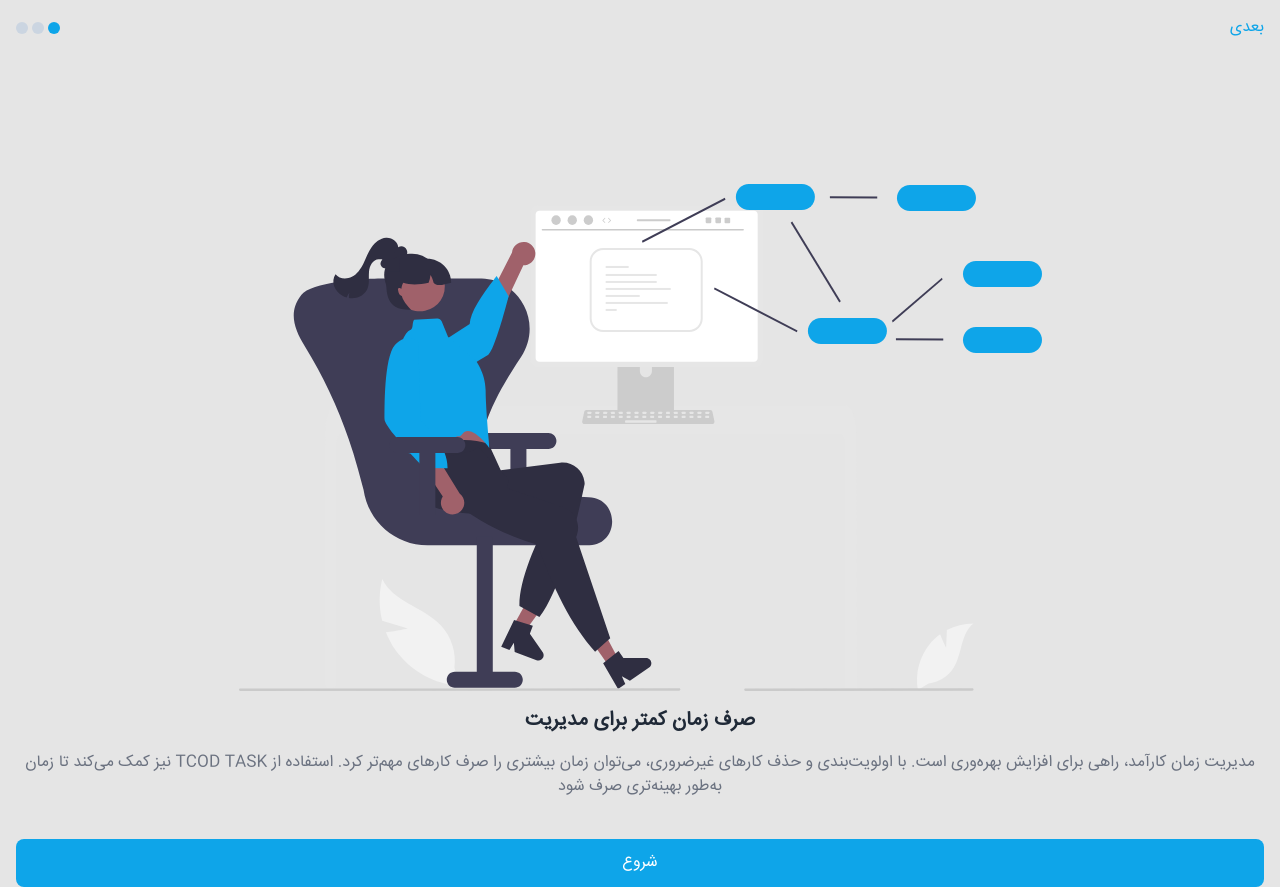
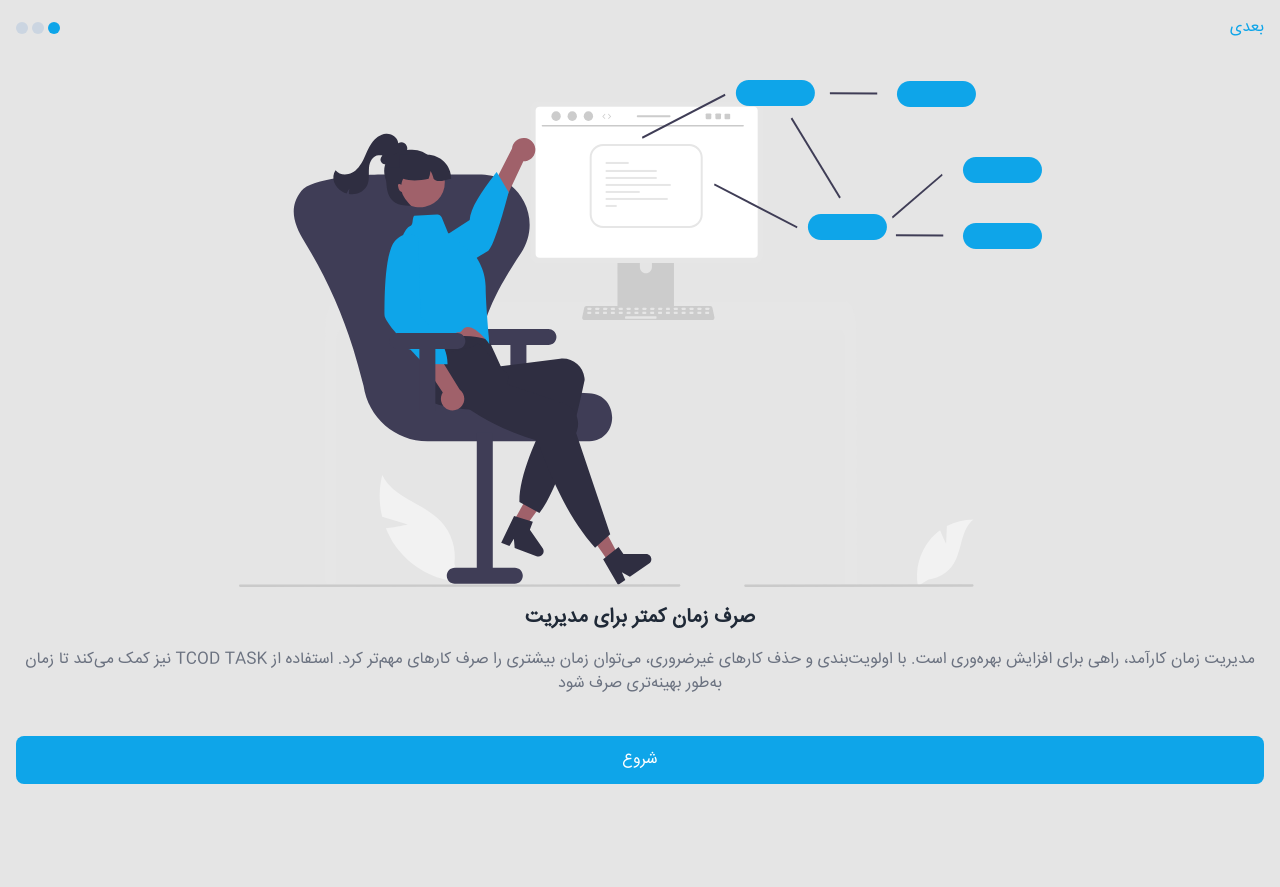
Before and after one commit to tcodt/task-manager, a React (Vite) app: page /start_explain in a window 1280 px wide. After the commit the page ends 800 px from the top, so only its background shows below. Built offline with nearby package versions, Linux system fonts and the light colour scheme.

Commit message:
update starting pages

```diff
--- a/src/pages/GetStartedExplain/GetStartedExplain.jsx
+++ b/src/pages/GetStartedExplain/GetStartedExplain.jsx
@@ -35,14 +35,10 @@ export default function GetStartedExplain() {
   };
 
   return (
-    <div className="p-4 flex flex-col content-between h-screen">
-      <div className="flex flex-col">
+    <div className="p-4 flex flex-col justify-between h-screen">
       <div className="flex justify-between items-center">
         <div>
-            <button
-              className="text-base text-sky-500"
-              onClick={handleNextButton}
-            >
+          <button className="text-base text-sky-500" onClick={handleNextButton}>
             بعدی
           </button>
         </div>
@@ -64,18 +60,17 @@ export default function GetStartedExplain() {
           ></div>
         </div>
       </div>
-        <div className="flex flex-col items-center gap-4 mt-36">
+      <div className="flex flex-col items-center gap-4">
         <img src={skipImage} alt={skipTitle} data-aos="flip-down" />
         <h3 className="text-xl text-gray-800 font-semibold">{skipTitle}</h3>
         <p className="text-base text-gray-500 text-center">{skipDesc}</p>
       </div>
       <Link
         to="/register_user"
-          className="p-3 bg-sky-500 hover:bg-sky-600 transition rounded-lg text-center text-white mt-10"
+        className="p-3 bg-sky-500 hover:bg-sky-600 w-full transition rounded-lg text-center text-white"
       >
         شروع
       </Link>
     </div>
-    </div>
   );
 }
--- a/src/pages/GetUserName/GetUserName.jsx
+++ b/src/pages/GetUserName/GetUserName.jsx
@@ -17,13 +17,13 @@ export default function GetUserName() {
             <div className="relative">
               <label
                 htmlFor="user_input"
-                className="p-2 bg-sky-500 rounded-s-lg h-[95%] w-12 absolute start-0 top-0"
+                className="p-2 bg-sky-500 rounded-s-lg h-[99%] w-12 absolute start-0 top-0"
               >
                 <FaUser className="text-white text-xl mx-auto" />
               </label>
               <input
                 type="text"
-                className="p-2 border-2 border-gray-300 outline-none rounded-lg"
+                className="p-2 ps-14 border-2 border-gray-300 outline-none rounded-lg focus-visible:border-sky-500"
                 id="user_input"
               />
             </div>
```
Lines whose indentation alone changed are shown as unchanged.
